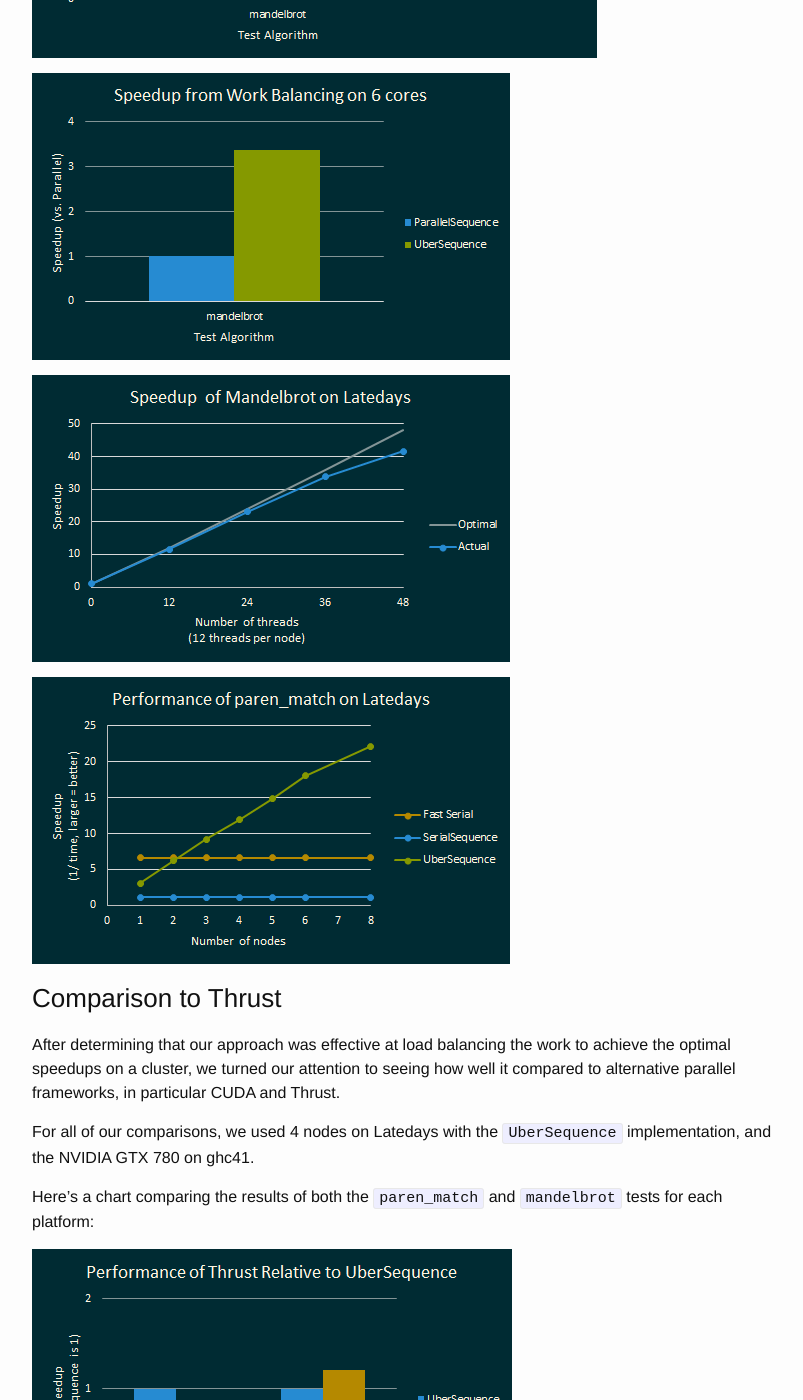
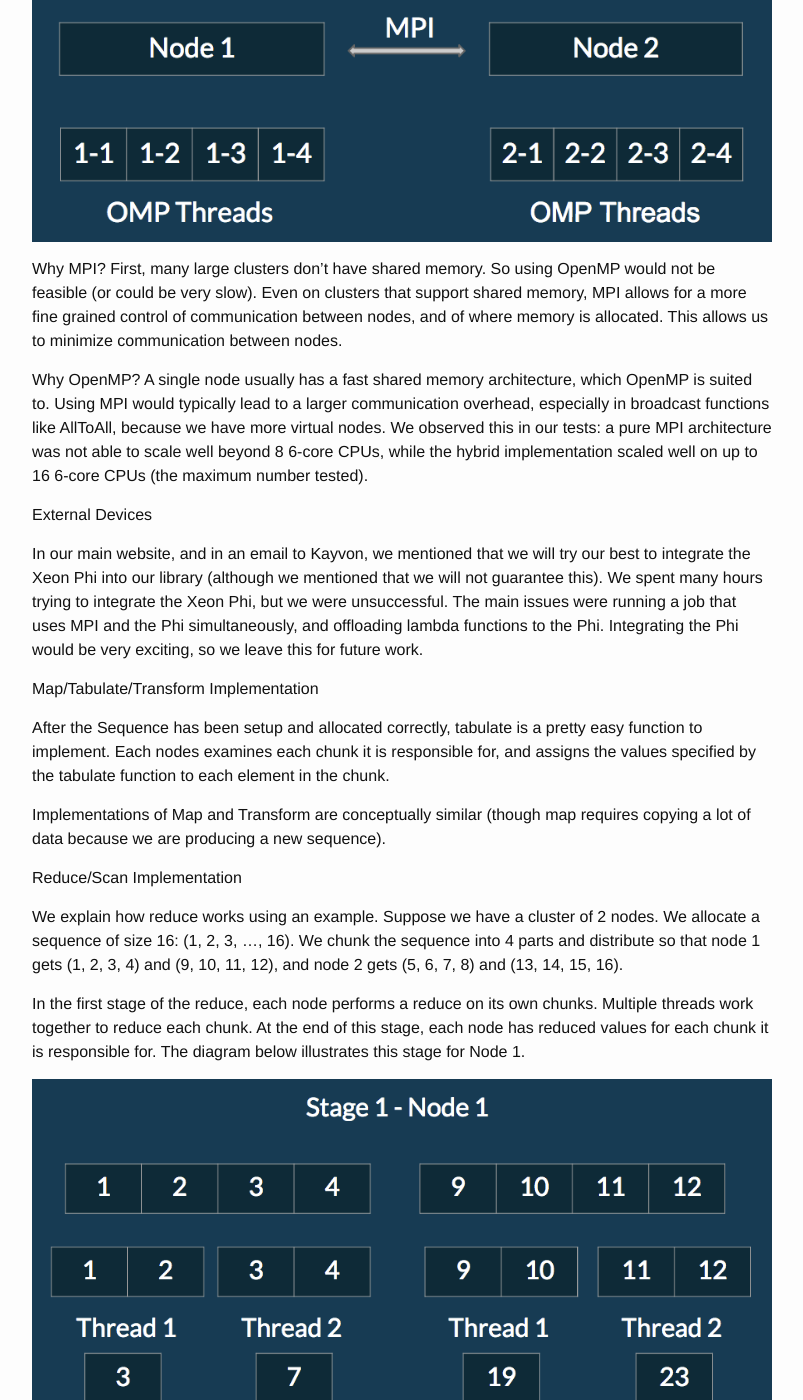
Before and after one commit to AnanyaKumar/lambda-plus-plus, a Jekyll site: the page built from _posts/2015-05-13-final-writeup.md, in a window 1280 px wide and 1400 px high, scrolled down 3840 px. Shown: the whole window, without its empty margins (238-1041 px from the left). Built offline with Jekyll 4.4.1, drawn with Linux system fonts in a browser that asks for light colours; Markdown is read by kramdown in place of the engine named in the settings; some of the changed text lies outside the part shown.

Commit message:
Finish implementation details

```diff
--- a/_posts/2015-05-13-final-writeup.md
+++ b/_posts/2015-05-13-final-writeup.md
@@ -136,25 +135,92 @@ The sequence library then distributes data proportional to the nodes' performanc
 For example, suppose we have a 2 node setup, node 1 takes 0.2 seconds to run the
 profile code, and node 2 takes 0.6 seconds to run the profile code.
 If the user initializes a Sequence of size 100, 75 of the elements will go to
-node 1, and 25% of the elements fo to node 2.
+node 1, and 25% of the elements fo to node 2. The figure below illustrates this.
+
+[![][profile-cluster]][profile-cluster]
 
 This feature is currently experimental. We have not yet tested the sequence
 on a cluster with different machines. However, theoretically this is a very
 powerful technique to balance load in real life clusters.
 
+MPI - OpenMP Hybrid Architecture
 
+We use MPI to communicate between nodes, but within a node we spawn openMP
+threads to perform computations.
+This is a common paradigm (for example, see http://openmp.org/sc13/HybridPP_Slides.pdf).
+The architecture is illustrated in the diagram below.
 
+[![][hybrid-computing]][hybrid-computing]
 
-<!--
-  TODO
+Why MPI? First, many large clusters don't have shared memory. So using
+OpenMP would not be feasible (or could be very slow).
+Even on clusters that support shared memory, MPI allows for a more fine grained control
+of communication between nodes, and of where memory is allocated. This allows us to
+minimize communication between nodes.
 
-  Ananya, you can use this section to describe
-  - the MPI + OpenMP heterogenous parallelism,
-  - work balancing and randomization
-  - cluster profiling
-  -->
+Why OpenMP? A single node usually has a fast shared memory architecture, which OpenMP
+is suited to.
+Using MPI would typically lead to a larger communication overhead, especially in
+broadcast functions like AllToAll, because we have more virtual nodes.
+We observed this in our tests: a pure MPI architecture was not able to scale
+well beyond 8 6-core CPUs, while the hybrid implementation scaled well
+on up to 16 6-core CPUs (the maximum number tested).
 
-TODO! Check back later :D
+External Devices
+
+In our main website, and in an email to Kayvon, we mentioned that we will
+try our best to integrate the Xeon Phi into our library (although we
+mentioned that we will not guarantee this).
+We spent many hours trying to integrate
+the Xeon Phi, but we were unsuccessful.
+The main issues were running a job that uses MPI and the Phi simultaneously,
+and offloading lambda functions to the Phi. Integrating the Phi
+would be very exciting, so we leave this for future work.
+
+Map/Tabulate/Transform Implementation
+
+After the Sequence has been setup and allocated correctly, tabulate is a pretty easy
+function to implement.
+Each nodes examines each chunk it is responsible for, and
+assigns the values specified by the tabulate function to each element in the chunk.
+
+Implementations of Map and Transform are conceptually similar (though map requires
+copying a lot of data because we are producing a new sequence).
+
+Reduce/Scan Implementation
+
+We explain how reduce works using an example. Suppose we have a cluster of
+2 nodes. We allocate a sequence of size 16: (1, 2, 3, ..., 16). We chunk
+the sequence into 4 parts and distribute so that node 1 gets (1, 2, 3, 4)
+and (9, 10, 11, 12), and node 2 gets (5, 6, 7, 8) and (13, 14, 15, 16).
+
+In the first stage of the reduce, each node performs a reduce on its own chunks.
+Multiple threads work together to reduce each chunk.
+At the end of this stage, each node has reduced values for each chunk it is
+responsible for.
+The diagram below illustrates this stage for Node 1.
+
+[![][reduce-stage-1]][reduce-stage-1]
+
+The nodes then collectively communicate the partial reduces for the chunks
+they were responsible for.
+So each node has access to the reduced values for every chunk in the sequence.
+The chunk values are sorted in linear time (possible because the number of
+nodes fits in an array).
+Each node reduces over the chunks to get a final reduced value.
+The diagram below illustrates this stage for Node 1.
+
+[![][reduce-stage-1]][reduce-stage-1]
+
+The first half of Scan and reduce are roughly the same.
+However, after receiving partial reduces from the other nodes, Scan has to
+do some work applying the scan to the chunks that the node is reponsible for.
+Doing this efficiently is tricky, please see our code for more details.
+Of particular note is that our code runs though elements in the sequence twice,
+and so would do about 2 times greater work than an optimal serial
+implementation of scan that runs on a single core.
+This is an improvement over the Scan code in homework 3, which runs through
+the array 4 times (admittedly for the sake for computing efficiently on the GPU).
 
 
 ## Results
@@ -250,6 +316,10 @@ both had a great time working on Lambda++ and are proud of how it turned out!
 <!-- Images -->
 [simple-load-distro]: {{ "/img/simple-load-distro.png" | prepend: site.baseurl }}
 [our-load-distro]: {{ "/img/our-load-distro.png" | prepend: site.baseurl }}
+[profile-cluster]: {{ "/img/profile-cluster.png" | prepend: site.baseurl }}
+[hybrid-computing]: {{ "/img/hybrid-computing.png" | prepend: site.baseurl }}
+[reduce-stage-1]: {{ "/img/reduce-stage-1.png" | prepend: site.baseurl }}
+[reduce-stage-2]: {{ "/img/reduce-stage-2.png" | prepend: site.baseurl }}
 [ghc-speedup]: {{ "/img/ghc-speedup.png" | prepend: site.baseurl }}
 [ghc-speedup-wb]: {{ "/img/ghc-speedup-wb.png" | prepend: site.baseurl }}
 [latedays-speedup-mandelbrot]: {{ "/img/latedays-speedup-mandelbrot.png" | prepend: site.baseurl }}
```
Also changed, not shown: other parts of _posts/2015-05-13-final-writeup.md (+0 -1 lines), img/hybrid-computing.png (added), img/profile-cluster.png (added), img/reduce-stage-1.png (added), img/reduce-stage-2.png (added).
